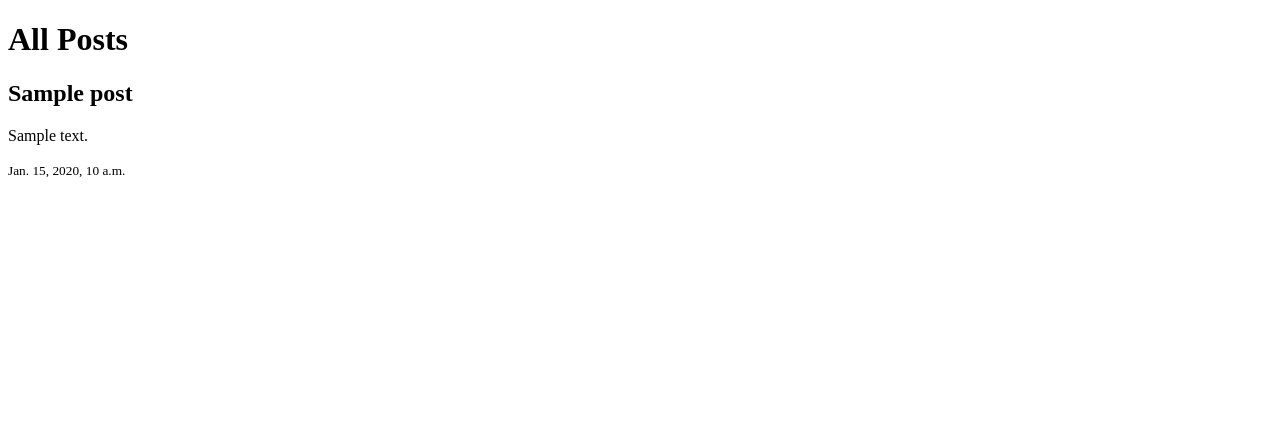
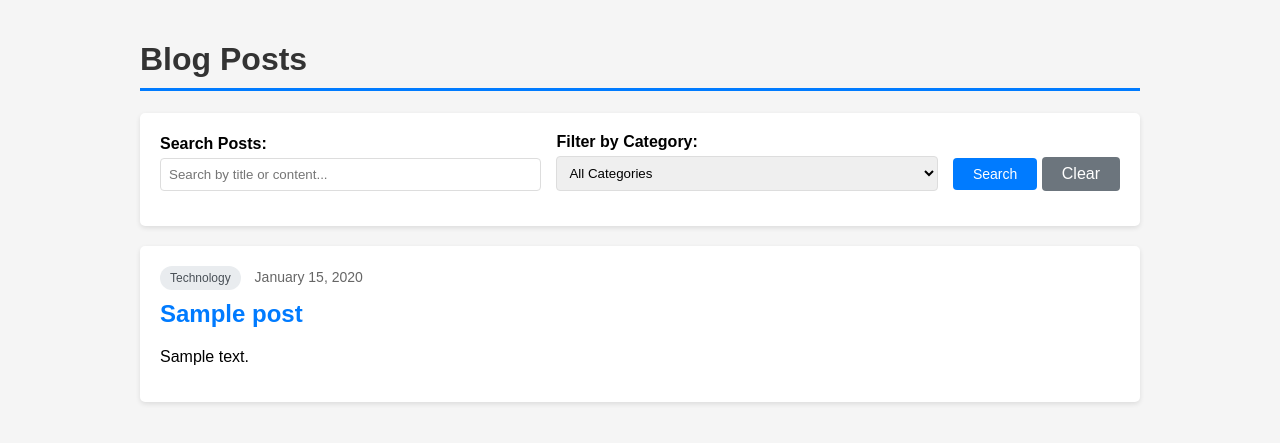
Before and after one commit to Thomas-BBarker/Production-Project-Thomas-Barker, a Django app: page / in a window 1280 px wide. Shown: the top 443 px of the page. Run offline with Django 5.2, Linux system fonts and the light colour scheme; tables that the repository leaves empty hold one stand-in row (values such as "Sample post").

Commit message:
working homepage, database upgraded

```diff
--- a/home/models.py
+++ b/home/models.py
@@ -1,9 +1,21 @@
 from django.db import models
 
 class Post(models.Model):
+    CATEGORY_CHOICES = [
+        ('tech', 'Technology'),
+        ('business', 'Business'),
+        ('lifestyle', 'Lifestyle'),
+        ('travel', 'Travel'),
+        ('other', 'Other'),
+    ]
+
     title = models.CharField(max_length=200)
     content = models.TextField()
+    category = models.CharField(max_length=20, choices=CATEGORY_CHOICES, default='other')
     created_at = models.DateTimeField(auto_now_add=True)
+
+    class Meta:
+        ordering = ['-created_at']
 
     def __str__(self):
         return self.title
--- a/home/templates/home/index.html
+++ b/home/templates/home/index.html
@@ -2,16 +2,181 @@
 <html>
 <head>
     <title>Posts</title>
+    <style>
+        body {
+            font-family: Arial, sans-serif;
+            max-width: 1000px;
+            margin: 0 auto;
+            padding: 20px;
+            background-color: #f5f5f5;
+        }
+        h1 {
+            color: #333;
+            border-bottom: 3px solid #007bff;
+            padding-bottom: 10px;
+        }
+        .filters {
+            background: white;
+            padding: 20px;
+            margin: 20px 0;
+            border-radius: 5px;
+            box-shadow: 0 2px 5px rgba(0,0,0,0.1);
+        }
+        .filter-group {
+            margin-bottom: 15px;
+        }
+        .filter-group label {
+            font-weight: bold;
+            display: block;
+            margin-bottom: 5px;
+        }
+        .filter-group input,
+        .filter-group select {
+            padding: 8px;
+            border: 1px solid #ddd;
+            border-radius: 4px;
+            width: 100%;
+            box-sizing: border-box;
+        }
+        .filter-group button {
+            padding: 8px 20px;
+            background-color: #007bff;
+            color: white;
+            border: none;
+            border-radius: 4px;
+            cursor: pointer;
+            font-size: 14px;
+        }
+        .filter-group button:hover {
+            background-color: #0056b3;
+        }
+        .post {
+            background: white;
+            padding: 20px;
+            margin: 15px 0;
+            border-radius: 5px;
+            box-shadow: 0 2px 5px rgba(0,0,0,0.1);
+        }
+        .post h2 {
+            margin-top: 0;
+            color: #007bff;
+        }
+        .post-meta {
+            color: #666;
+            font-size: 14px;
+            margin-bottom: 10px;
+        }
+        .category-badge {
+            display: inline-block;
+            background-color: #e9ecef;
+            padding: 5px 10px;
+            border-radius: 20px;
+            font-size: 12px;
+            color: #495057;
+            margin-right: 10px;
+        }
+        .pagination {
+            text-align: center;
+            margin: 30px 0;
+            padding: 20px;
+            background: white;
+            border-radius: 5px;
+        }
+        .pagination a, .pagination span {
+            padding: 8px 12px;
+            margin: 0 5px;
+            border: 1px solid #ddd;
+            border-radius: 4px;
+            text-decoration: none;
+            color: #007bff;
+        }
+        .pagination a:hover {
+            background-color: #007bff;
+            color: white;
+        }
+        .pagination .current {
+            background-color: #007bff;
+            color: white;
+            border-color: #007bff;
+        }
+        .no-posts {
+            background: white;
+            padding: 40px;
+            text-align: center;
+            color: #666;
+            border-radius: 5px;
+        }
+    </style>
 </head>
 <body>
 
-<h1>All Posts</h1>
+<h1>Blog Posts</h1>
 
-{% for post in posts %}
-    <h2>{{ post.title }}</h2>
-    <p>{{ post.content }}</p>
-    <small>{{ post.created_at }}</small>
-{% endfor %}
+<!-- Search and Filter Section -->
+<div class="filters">
+    <form method="get" action="">
+        <div class="filter-group" style="display: grid; grid-template-columns: 1fr 1fr auto; gap: 15px; align-items: end;">
+            <div>
+                <label for="search">Search Posts:</label>
+                <input type="text" id="search" name="search" value="{{ search_query }}" placeholder="Search by title or content...">
+            </div>
+            <div>
+                <label for="category">Filter by Category:</label>
+                <select id="category" name="category">
+                    <option value="">All Categories</option>
+                    {% for value, label in categories %}
+                        <option value="{{ value }}" {% if category_filter == value %}selected{% endif %}>{{ label }}</option>
+                    {% endfor %}
+                </select>
+            </div>
+            <div>
+                <button type="submit">Search</button>
+                <a href="/" style="padding: 8px 20px; background-color: #6c757d; color: white; border-radius: 4px; text-decoration: none; display: inline-block;">Clear</a>
+            </div>
+        </div>
+    </form>
+</div>
+
+<!-- Posts List -->
+{% if page_obj.object_list %}
+    {% for post in page_obj %}
+        <div class="post">
+            <div class="post-meta">
+                <span class="category-badge">{{ post.get_category_display }}</span>
+                <span>{{ post.created_at|date:"F j, Y" }}</span>
+            </div>
+            <h2>{{ post.title }}</h2>
+            <p>{{ post.content|truncatewords:50 }}</p>
+        </div>
+    {% endfor %}
+
+    <!-- Pagination -->
+    {% if page_obj.has_other_pages %}
+        <div class="pagination">
+            {% if page_obj.has_previous %}
+                <a href="?page=1{% if search_query %}&search={{ search_query }}{% endif %}{% if category_filter %}&category={{ category_filter }}{% endif %}">First</a>
+                <a href="?page={{ page_obj.previous_page_number }}{% if search_query %}&search={{ search_query }}{% endif %}{% if category_filter %}&category={{ category_filter }}{% endif %}">Previous</a>
+            {% endif %}
+
+            {% for num in page_obj.paginator.page_range %}
+                {% if page_obj.number == num %}
+                    <span class="current">{{ num }}</span>
+                {% else %}
+                    <a href="?page={{ num }}{% if search_query %}&search={{ search_query }}{% endif %}{% if category_filter %}&category={{ category_filter }}{% endif %}">{{ num }}</a>
+                {% endif %}
+            {% endfor %}
+
+            {% if page_obj.has_next %}
+                <a href="?page={{ page_obj.next_page_number }}{% if search_query %}&search={{ search_query }}{% endif %}{% if category_filter %}&category={{ category_filter }}{% endif %}">Next</a>
+                <a href="?page={{ page_obj.paginator.num_pages }}{% if search_query %}&search={{ search_query }}{% endif %}{% if category_filter %}&category={{ category_filter }}{% endif %}">Last</a>
+            {% endif %}
+        </div>
+    {% endif %}
+{% else %}
+    <div class="no-posts">
+        <p>No posts found. Try adjusting your search or filters.</p>
+    </div>
+{% endif %}
 
 </body>
 </html>
--- a/home/views.py
+++ b/home/views.py
@@ -1,6 +1,30 @@
 from django.shortcuts import render
+from django.core.paginator import Paginator
 from .models import Post
-# Create your views here.
+
 def post_list(request):
     posts = Post.objects.all()
-    return render(request, "home/index.html", {"posts": posts})
+    search_query = request.GET.get('search', '')
+    category_filter = request.GET.get('category', '')
+
+    # Apply search filter
+    if search_query:
+        posts = posts.filter(title__icontains=search_query) | posts.filter(content__icontains=search_query)
+
+    # Apply category filter
+    if category_filter:
+        posts = posts.filter(category=category_filter)
+
+    # Pagination
+    paginator = Paginator(posts, 5)  # 5 posts per page
+    page_number = request.GET.get('page')
+    page_obj = paginator.get_page(page_number)
+
+    categories = Post.CATEGORY_CHOICES
+
+    return render(request, "home/index.html", {
+        'page_obj': page_obj,
+        'search_query': search_query,
+        'category_filter': category_filter,
+        'categories': categories,
+    })
```
Also changed, not shown: db.sqlite3, home/migrations/0002_rename_home_post.py (added), home/migrations/0003_alter_post_options_post_category.py (added).
